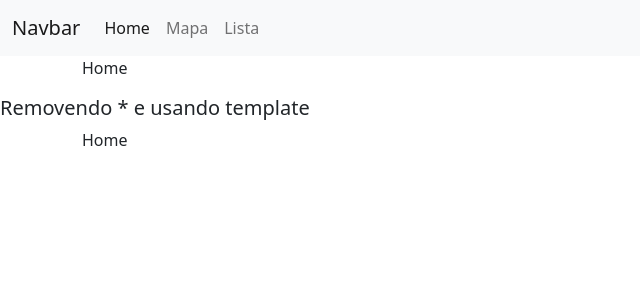
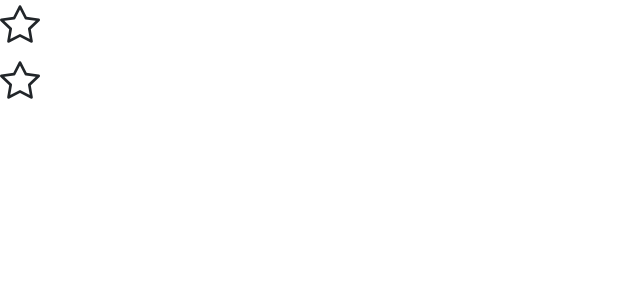
Before and after one commit to WellingtonIdeao/angular-course, an Angular app: page / in a window 1280 px wide. Shown: the top 300 px of the page, without its empty margins (0-640 px from the left). Built offline with nearby package versions, Linux system fonts and the light colour scheme.

Commit message:
Diretiva ngClass

```diff
--- a/src/app/app.component.html
+++ b/src/app/app.component.html
@@ -3,5 +3,6 @@
 <button class="btn btn-primary" (click)="destruirCiclo()" >Deletar ciclo</button>
 <app-data-binding></app-data-binding>
 <app-diretiva-ngif></app-diretiva-ngif>
-<app-diretiva-ngfor></app-diretiva-ngfor>-->
-<app-diretiva-ngswitch></app-diretiva-ngswitch>
+<app-diretiva-ngfor></app-diretiva-ngfor>
+<app-diretiva-ngswitch></app-diretiva-ngswitch> -->
+<app-diretiva-ngclass></app-diretiva-ngclass>
--- a/src/app/app.module.ts
+++ b/src/app/app.module.ts
@@ -16,6 +16,7 @@ import { CicloComponent } from './ciclo/ciclo.component';
 import { DiretivaNgifComponent } from './diretiva-ngif/diretiva-ngif.component';
 import { DiretivaNgswitchComponent } from './diretiva-ngswitch/diretiva-ngswitch.component';
 import { DiretivaNgforComponent } from './diretiva-ngfor/diretiva-ngfor.component';
+import { DiretivaNgclassComponent } from './diretiva-ngclass/diretiva-ngclass.component';
 
 
 @NgModule({
@@ -30,6 +31,7 @@ import { DiretivaNgforComponent } from './diretiva-ngfor/diretiva-ngfor.componen
     DiretivaNgifComponent,
     DiretivaNgswitchComponent,
     DiretivaNgforComponent,
+    DiretivaNgclassComponent,
   ],
   imports: [
     BrowserModule,
--- /dev/null
+++ b/src/app/diretiva-ngclass/diretiva-ngclass.component.html
@@ -0,0 +1,17 @@
+<!--Utilizando o property binding / class binding-->
+<h1>
+    <i class="bi"
+    [class.bi-star]="!meuFavorito"
+    [class.bi-star-fill]="meuFavorito"
+    (click)="onClick()"></i>
+</h1>
+
+<!--Utilizando o ngclass-->
+<h1>
+    <i class="bi"
+    [ngClass]="{
+        'bi-star': !meuFavorito,
+        'bi-star-fill': meuFavorito
+    }"
+    (click)="onClick()"></i>
+</h1>
--- /dev/null
+++ b/src/app/diretiva-ngclass/diretiva-ngclass.component.ts
@@ -0,0 +1,18 @@
+import { Component, OnInit } from '@angular/core';
+
+@Component({
+  selector: 'app-diretiva-ngclass',
+  templateUrl: './diretiva-ngclass.component.html',
+  styleUrls: ['./diretiva-ngclass.component.css']
+})
+export class DiretivaNgclassComponent implements OnInit {
+
+  meuFavorito: boolean = false;
+  constructor() { }
+
+  ngOnInit(): void {
+  }
+  onClick(): void{
+    this.meuFavorito = !this.meuFavorito;
+  }
+}
--- a/src/index.html
+++ b/src/index.html
@@ -7,6 +7,8 @@
   <meta name="viewport" content="width=device-width, initial-scale=1">
   <link rel="icon" type="image/x-icon" href="favicon.ico">
 
+  <!--Bootstrap icons-->
+  <link rel="stylesheet" href="https://cdn.jsdelivr.net/npm/bootstrap-icons@1.9.1/font/bootstrap-icons.css">
   <!-- CSS only -->
   <link href="https://cdn.jsdelivr.net/npm/bootstrap@5.2.0/dist/css/bootstrap.min.css" rel="stylesheet" integrity="sha384-gH2yIJqKdNHPEq0n4Mqa/HGKIhSkIHeL5AyhkYV8i59U5AR6csBvApHHNl/vI1Bx" crossorigin="anonymous">
 </head>
```
Also changed, not shown: src/app/diretiva-ngclass/diretiva-ngclass.component.css (added), 1 other file (tests, documents, lock files or other folders).
